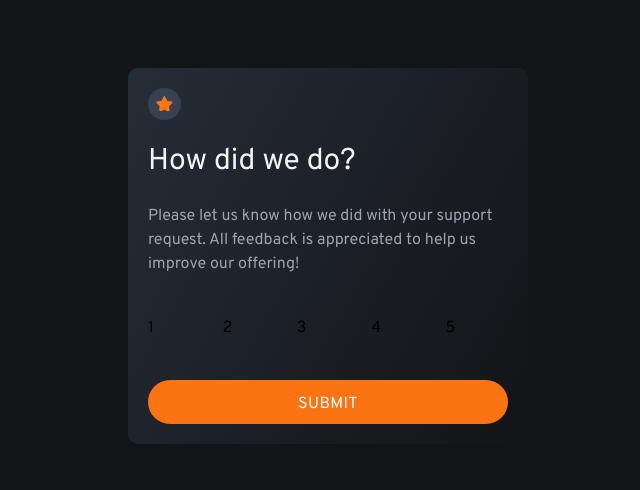
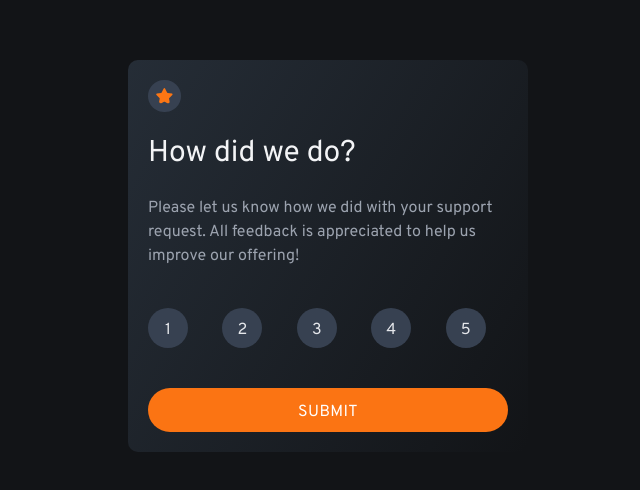
Before and after one commit to Swapna-Maguluri/Interactive-Rating-Component, a React (Create React App) app in the folder solution/: page / in a window 1280 px wide. Shown: the part 144-634 px from the top of the page, without its empty margins (312-952 px from the left). Built offline with nearby package versions, Linux system fonts and the light colour scheme.

Commit message:
styled hover state of rating buttons

```diff
--- a/solution/src/App.js
+++ b/solution/src/App.js
@@ -1,5 +1,8 @@
 import star from '../src/images/icon-star.svg'
 function App() {
+  const Button = ({ number }) => {
+    return <button className="btn-number bg-gray-700 h-10 w-10 rounded-full pt-1 text-gray-200 focus:bg-gray-400 transition-all duration-300">{number}</button>
+  }
   return (
 
     <>
@@ -9,11 +12,11 @@ function App() {
       <p className="text-gray-400 mb-10">Please let us know how we did with your support request. All feedback is appreciated
   to help us improve our offering!</p>
       <ul className="grid grid-cols-5 gap-3 mb-10">
-        <li><button>1</button></li>
-        <li><button>2</button></li>
-        <li><button>3</button></li>
-        <li><button>4</button></li>
-        <li><button>5</button></li>
+        <li><Button number={1} /></li>
+        <li><Button number={2} /></li>
+        <li><Button number={3} /></li>
+        <li><Button number={4} /></li>
+        <li><Button number={5} /></li>
       </ul>
       <div className="text-center">
       <button className="btn-rating w-full text-white uppercase tracking-wide pt-3 pb-2 rounded-full">Submit</button>
--- a/solution/src/index.css
+++ b/solution/src/index.css
@@ -39,6 +39,10 @@ body {
   background-color: var(--white);
   color: var(--orange);
 }
+
+.btn-number:hover {
+  background-color: var(--orange);
+}
 @media (min-width:500px) {
   .wrapper{
     width: 400px;
```
